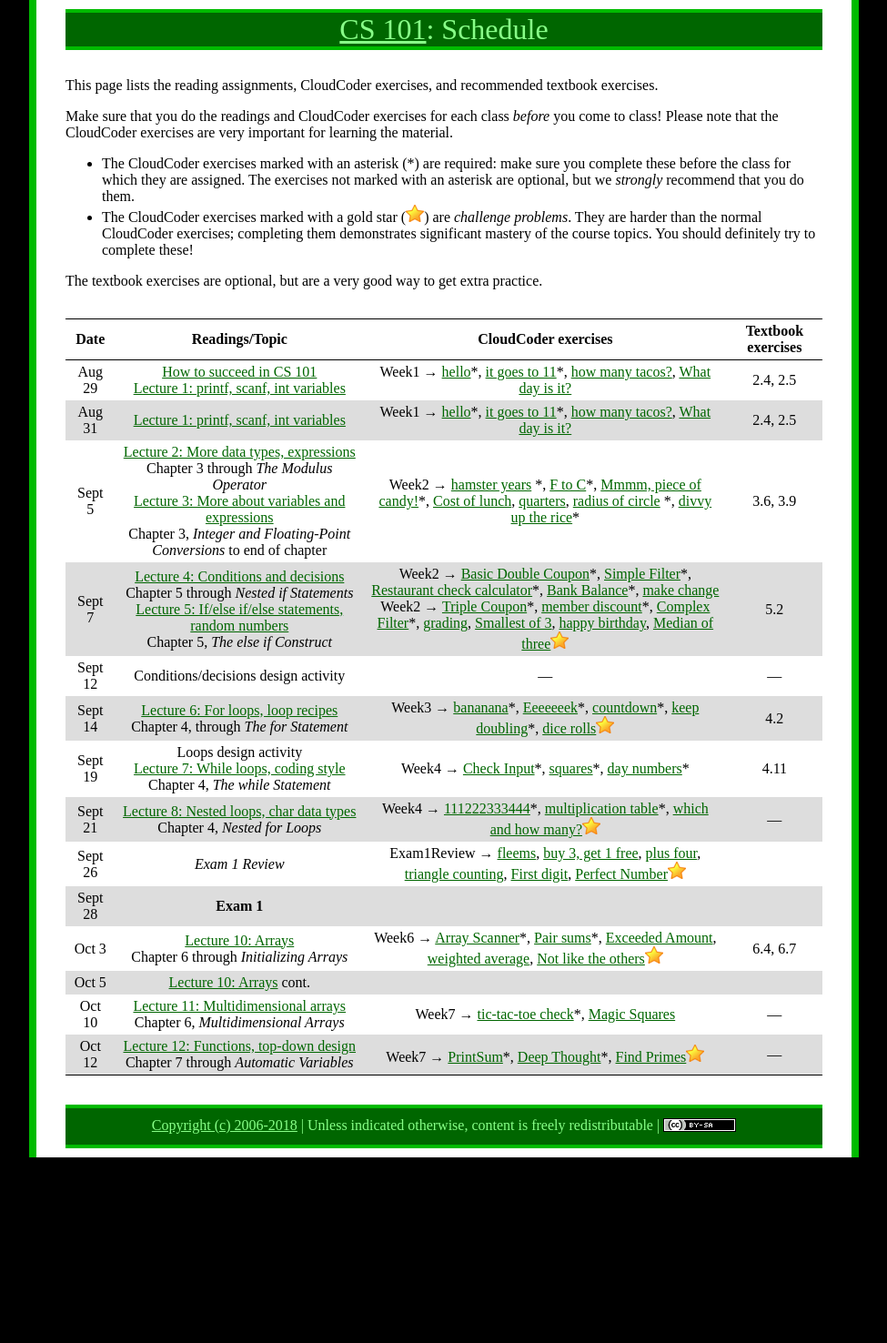
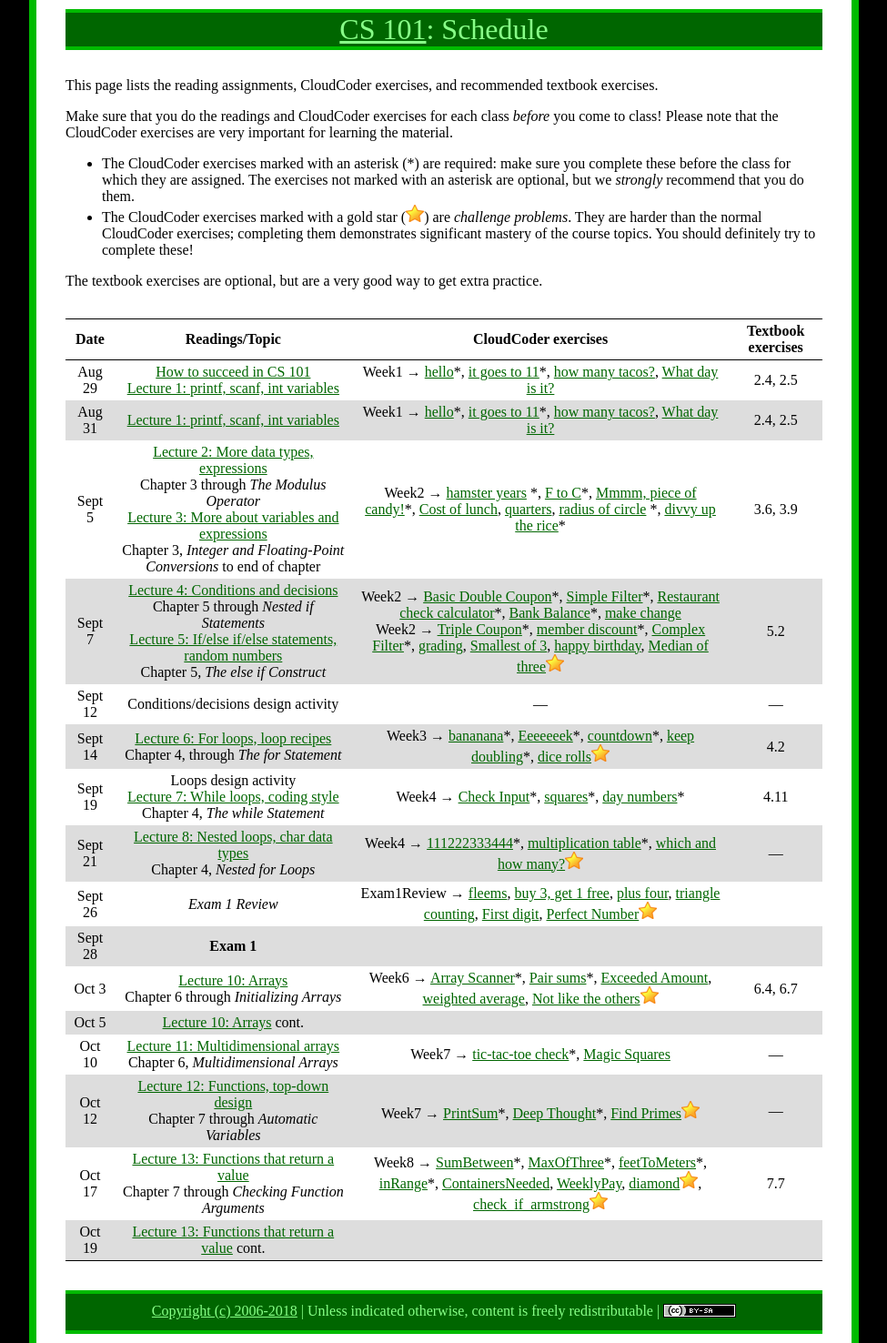
Before and after one commit to ycpcs/cs101-fall2018, a Jekyll site: the page built from schedule.md, in a window 1280 px wide. Shown: the whole page at 91% size, without its empty margins (152-1127 px from the left). Built offline with Jekyll 4.4.1, drawn with Linux system fonts in a browser that asks for light colours; before the commit the page ends 1272 px from its top, so only the background shows below that.

Commit message:
add function lectures
add function lectures

```diff
--- a/schedule.md
+++ b/schedule.md
@@ -28,13 +28,10 @@ Oct 3   | [Lecture 10: Arrays](lectures/lecture10.html)<br>Chapter 6 through *In
 Oct 5   | [Lecture 10: Arrays](lectures/lecture10.html) cont. | |
 Oct 10  | [Lecture 11: Multidimensional arrays](lectures/lecture11.html)<br>Chapter 6, *Multidimensional Arrays* | Week7 &rarr; [tic-tac-toe check](https://cs.ycp.edu/cloudcoder/#exercise?c=18,p=943)\*, [Magic Squares](https://cs.ycp.edu/cloudcoder/#exercise?c=18,p=955) | &mdash;
 Oct 12 | [Lecture 12: Functions, top-down design](lectures/lecture12.html)<br>Chapter 7 through *Automatic Variables* | Week7 &rarr;  [PrintSum](https://cs.ycp.edu/cloudcoder/#exercise?c=18,p=916)\*, [Deep Thought](https://cs.ycp.edu/cloudcoder/#exercise?c=18,p=917)\*, [Find Primes](https://cs.ycp.edu/cloudcoder/#exercise?c=18,p=918)![gold star](img/goldstar-tiny.png) | &mdash;
-
+Oct 17 | [Lecture 13: Functions that return a value](lectures/lecture13.html)<br>Chapter 7 through *Checking Function Arguments* | Week8 &rarr; [SumBetween](https://cs.ycp.edu/cloudcoder/#exercise?c=18,p=922)\*, [MaxOfThree](https://cs.ycp.edu/cloudcoder/#exercise?c=18,p=923)\*, [feetToMeters](https://cs.ycp.edu/cloudcoder/#exercise?c=18,p=940)\*, [inRange](https://cs.ycp.edu/cloudcoder/#exercise?c=18,p=941)\*, [ContainersNeeded](https://cs.ycp.edu/cloudcoder/#exercise?c=18,p=953), [WeeklyPay](https://cs.ycp.edu/cloudcoder/#exercise?c=18,p=954), [diamond](https://cs.ycp.edu/cloudcoder/#exercise?c=18,p=942)![gold star](img/goldstar-tiny.png), [check\_if\_armstrong](https://cs.ycp.edu/cloudcoder/#exercise?c=18,p=962)![gold star](img/goldstar-tiny.png) | 7.7
+Oct 19 | [Lecture 13: Functions that return a value](lectures/lecture13.html) cont. | |
 
 <!--
-Mar 27 | [Lecture 12: Functions, top-down design](lectures/lecture12.html)<br>Chapter 7 through *Automatic Variables* | Week10 &rarr;  [PrintSum](https://cs.ycp.edu/cloudcoder/#exercise?c=18,p=916)\*, [Deep Thought](https://cs.ycp.edu/cloudcoder/#exercise?c=18,p=917)\*, [Find Primes](https://cs.ycp.edu/cloudcoder/#exercise?c=18,p=918)![gold star](img/goldstar-tiny.png) | &mdash;
-Mar 29 | *Spring vacation, no class*
-Apr 3 | Catch up day | &mdash; | &mdash;
-Apr 5 | [Lecture 13: Functions that return a value](lectures/lecture13.html)<br>Chapter 7 through *Checking Function Arguments* | Week11 &rarr; [SumBetween](https://cs.ycp.edu/cloudcoder/#exercise?c=18,p=922)\*, [MaxOfThree](https://cs.ycp.edu/cloudcoder/#exercise?c=18,p=923)\*, [feetToMeters](https://cs.ycp.edu/cloudcoder/#exercise?c=18,p=940)\*, [inRange](https://cs.ycp.edu/cloudcoder/#exercise?c=18,p=941)\*, [ContainersNeeded](https://cs.ycp.edu/cloudcoder/#exercise?c=18,p=953), [WeeklyPay](https://cs.ycp.edu/cloudcoder/#exercise?c=18,p=954), [diamond](https://cs.ycp.edu/cloudcoder/#exercise?c=18,p=942)![gold star](img/goldstar-tiny.png), [check\_if\_armstrong](https://cs.ycp.edu/cloudcoder/#exercise?c=18,p=962)![gold star](img/goldstar-tiny.png) | 7.7
 Apr 10 | [Lecture 14: Arrays and functions](lectures/lecture14.html)<br>Chapter 7 through *Multidimensional Variable-Length Arrays and Functions* | Week12 &rarr; [ArraySum](https://cs.ycp.edu/cloudcoder/#exercise?c=18,p=919)\*, [IsAscending](https://cs.ycp.edu/cloudcoder/#exercise?c=18,p=921)\*, [countOdd](https://cs.ycp.edu/cloudcoder/#exercise?c=18,p=920)\*, [Min Array Entry](https://cs.ycp.edu/cloudcoder/#exercise?c=18,p=956) | &mdash;
 Apr 12 | **Exam 3**
 Apr 17 | [Lecture 15: Pointers, reference parameters](lectures/lecture15.html)<br>Chapter 10 through *Using Pointers in Expressions* | Week13 &rarr; [AddEmUp](https://cs.ycp.edu/cloudcoder/#exercise?c=18,p=924)\* | &mdash;
```
Also changed, not shown: labs/index.md (+3 -8 lines).
